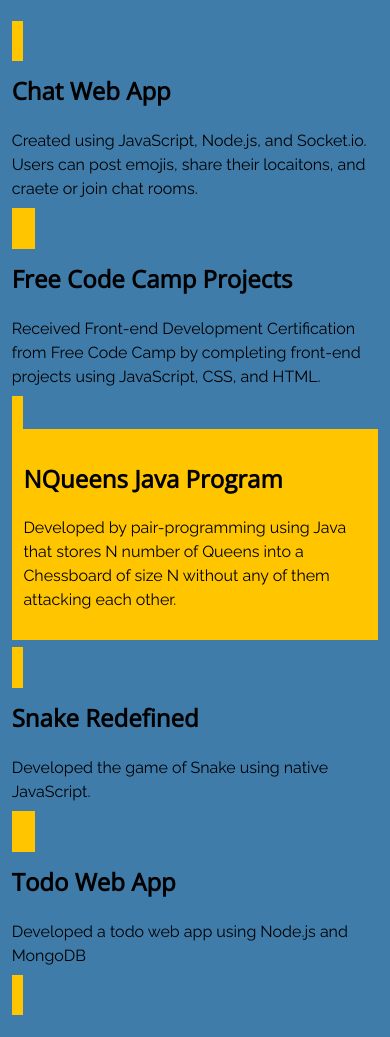
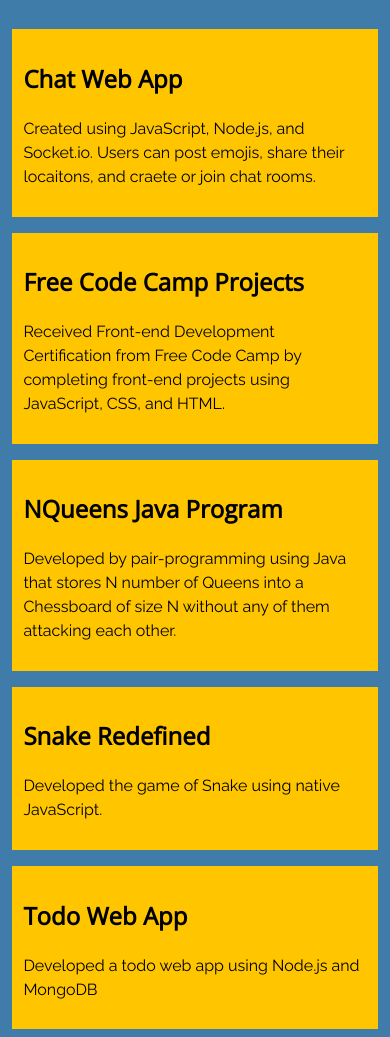
Before and after one commit to VVNoodle/VVNoodle.github.io, a plain HTML site: page index.html in a window 390 px wide. Shown: the part 422-1459 px from the top of the page. Drawn offline with nearby package versions, Linux system fonts and the light colour scheme.

Commit message:
Fixed last commit, had responsive design issues

```diff
--- a/index.html
+++ b/index.html
@@ -27,31 +27,39 @@
         <div class="pf-content">
             <h1>Projects</h1>
             <div class="pf-grid">
-                <a class="pf-grid-item" target="_blank" href="https://github.com/VVNoodle/node-chat-app/blob/master/README.md">
-                    <h2>Chat Web App</h2>
+                <div class="pf-grid-item">
+                    <a target="_blank" href="https://github.com/VVNoodle/node-chat-app/blob/master/README.md">
+                        <h2>Chat Web App</h2>
+                    </a>
                     <p class="">Created using JavaScript, Node.js, and Socket.io. Users can post emojis, share their locaitons, and craete
                         or join chat rooms.
                     </p>
-                </a>
-                <a class="pf-grid-item" target="_blank" href="https://www.freecodecamp.org/vvnoodle">
-                    <h2>Free Code Camp Projects</h2>
+                </div>
+                <div class="pf-grid-item">
+                    <a target="_blank" href="https://www.freecodecamp.org/vvnoodle">
+                        <h2>Free Code Camp Projects</h2>
+                    </a>
                     <p>Received Front-end Development Certification from Free Code Camp by completing front-end projects using
                         JavaScript, CSS, and HTML.</p>
-                </a>
+                </div>
                 <div class="pf-grid-item">
                     <h2>NQueens Java Program</h2>
                     <p>Developed by pair-programming using Java that stores N number of Queens into a Chessboard of size N without
                         any of them attacking each other.
                     </p>
                 </div>
-                <a class="pf-grid-item" target="_blank" href="https://github.com/VVNoodle/Snake-Redefined">
-                    <h2>Snake Redefined</h2>
+                <div class="pf-grid-item">
+                    <a target="_blank" href="https://github.com/VVNoodle/Snake-Redefined">
+                        <h2>Snake Redefined</h2>
+                    </a>
                     <p>Developed the game of Snake using native JavaScript.</p>
-                </a>
-                <a class="pf-grid-item" target="_blank" href="https://github.com/VVNoodle/node-todo-api">
-                    <h2>Todo Web App</h2>
+                </div>
+                <div class="pf-grid-item">
+                    <a target="_blank" href="https://github.com/VVNoodle/node-todo-api">
+                        <h2>Todo Web App</h2>
+                    </a>
                     <p>Developed a todo web app using Node.js and MongoDB</p>
-                </a>
+                </div>
             </div>
             <h1>Contact</h1>
             <div class="pf-contact">
```
